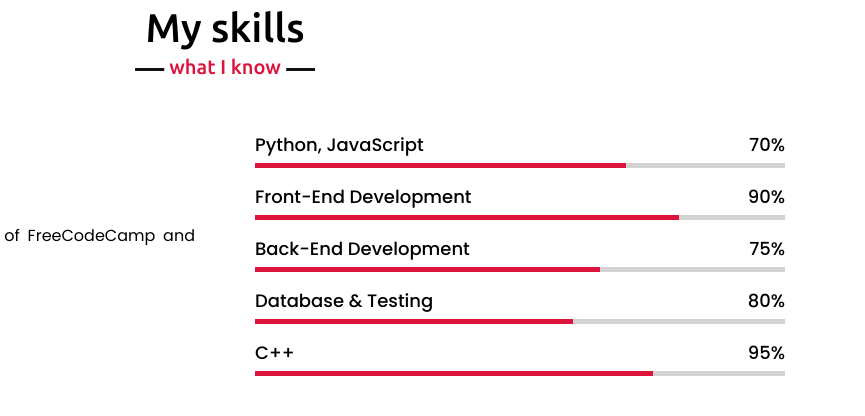
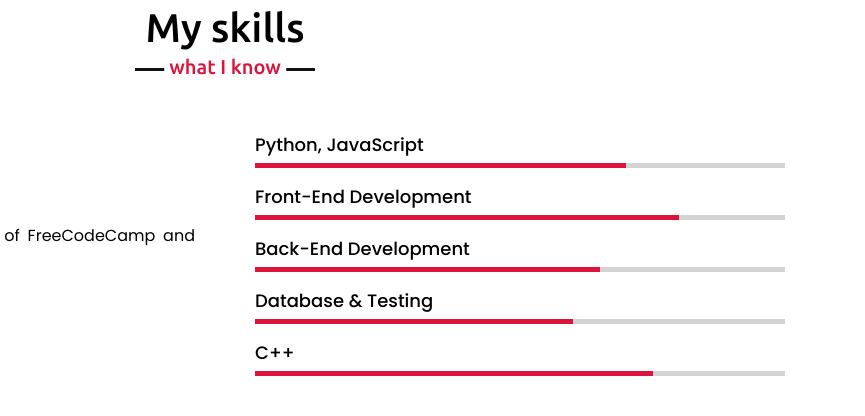
Before and after one commit to anshprogramming/Portfolio-Website, a plain HTML site: page index.html in a window 1280 px wide. Shown: the part 2260-2676 px from the top of the page, 415-1280 px from the left. Drawn offline with nearby package versions, Linux system fonts and the light colour scheme.

Commit message:
Update index.html

```diff
--- a/index.html
+++ b/index.html
@@ -144,35 +144,30 @@
         <div class="bars">
           <div class="info">
             <span>Python, JavaScript</span>
-            <span>70%</span>
           </div>
           <div class="line html"></div>
         </div>
         <div class="bars">
           <div class="info">
             <span>Front-End Development</span>
-            <span>90%</span>
           </div>
           <div class="line css"></div>
         </div>
         <div class="bars">
           <div class="info">
             <span>Back-End Development</span>
-            <span>75%</span>
           </div>
           <div class="line js"></div>
         </div>
         <div class="bars">
           <div class="info">
             <span>Database & Testing</span>
-            <span>80%</span>
           </div>
           <div class="line php"></div>
         </div>
         <div class="bars">
           <div class="info">
             <span>C++</span>
-            <span>95%</span>
           </div>
           <div class="line mysql"></div>
         </div>
```
